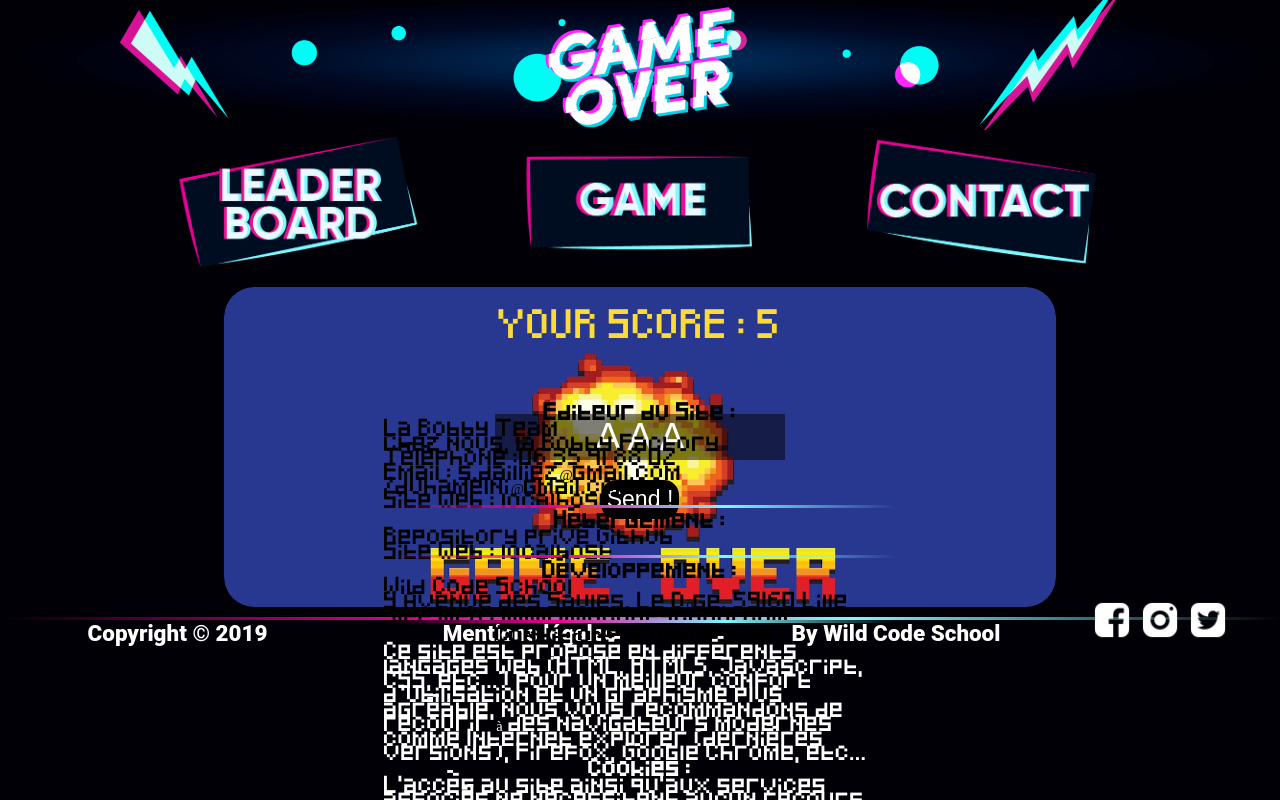
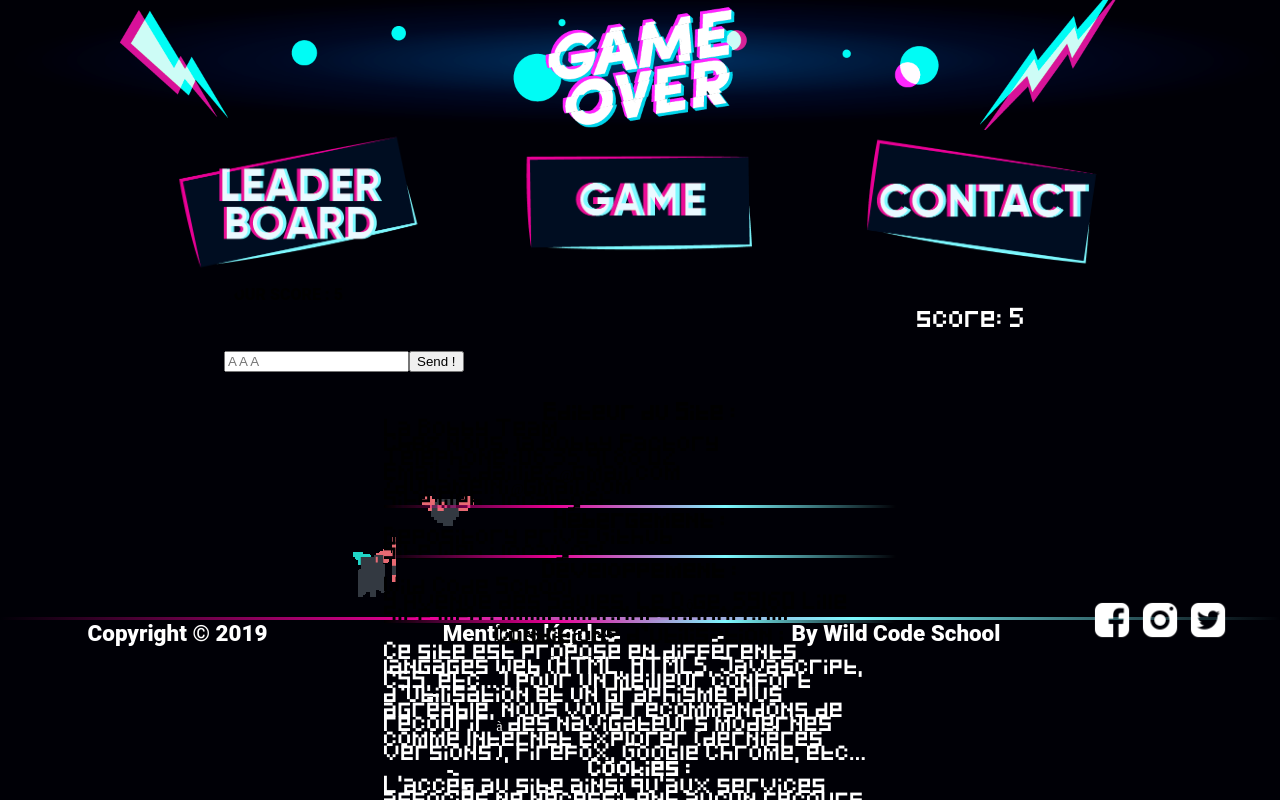
Before and after one commit to WildCodeSchool/lille-0919-js-projet2-runner, a React (Create React App) app in the folder frontend/: page / in a window 1280 px wide. Both pictures are taken after a click on the item "Mentions légales". Built offline with nearby package versions, Linux system fonts and the light colour scheme.

Commit message:
Change className modal game over

```diff
--- a/frontend/src/components/PopIn.jsx
+++ b/frontend/src/components/PopIn.jsx
@@ -29,7 +29,7 @@ class PopIn extends React.Component {
 
   render() {
     return (
-      <div id="modal">
+      <div id="modalGame">
         <h1>YOUR SCORE : {this.props.score}</h1>
         <form
           onSubmit={e => {
```
